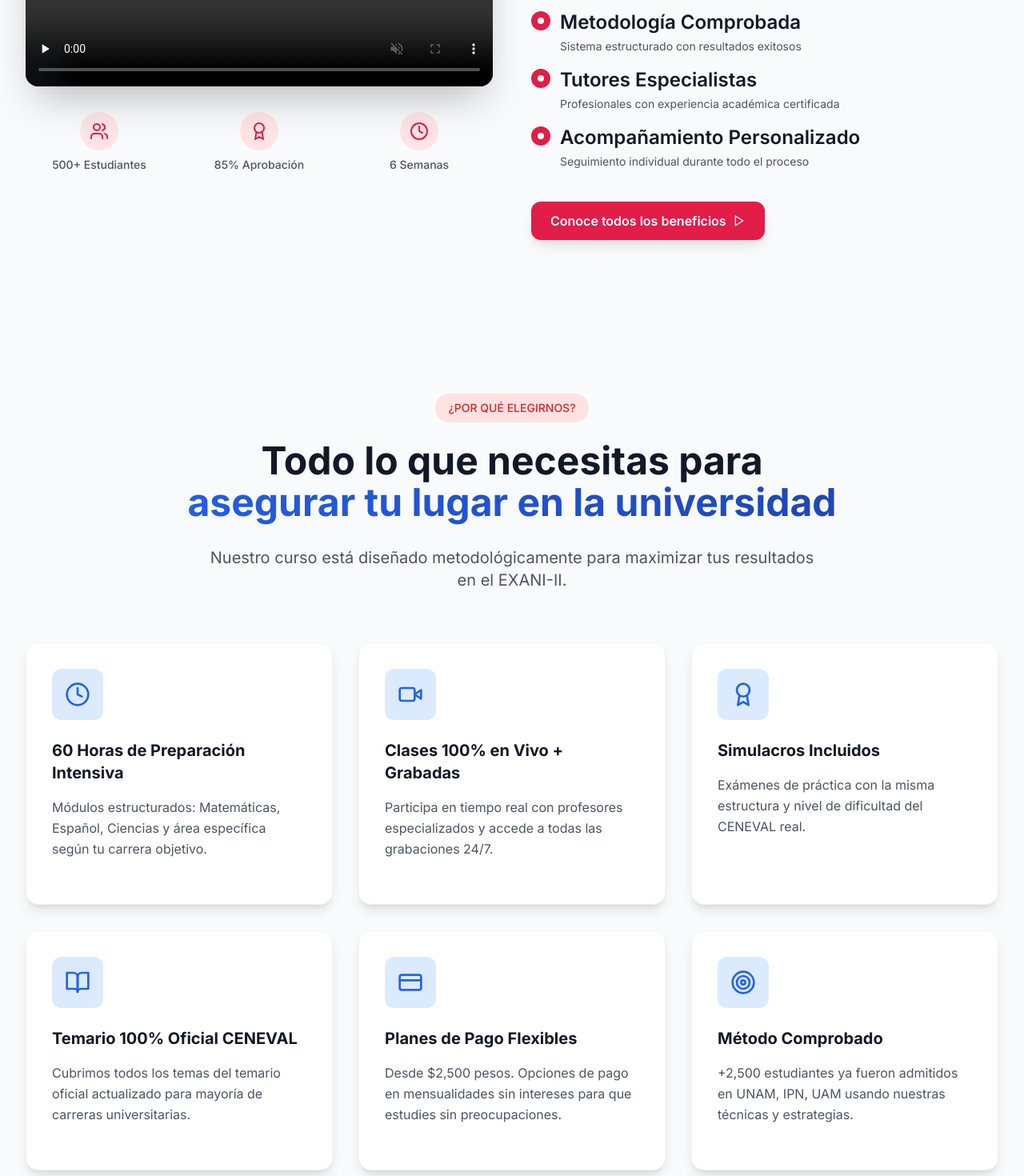
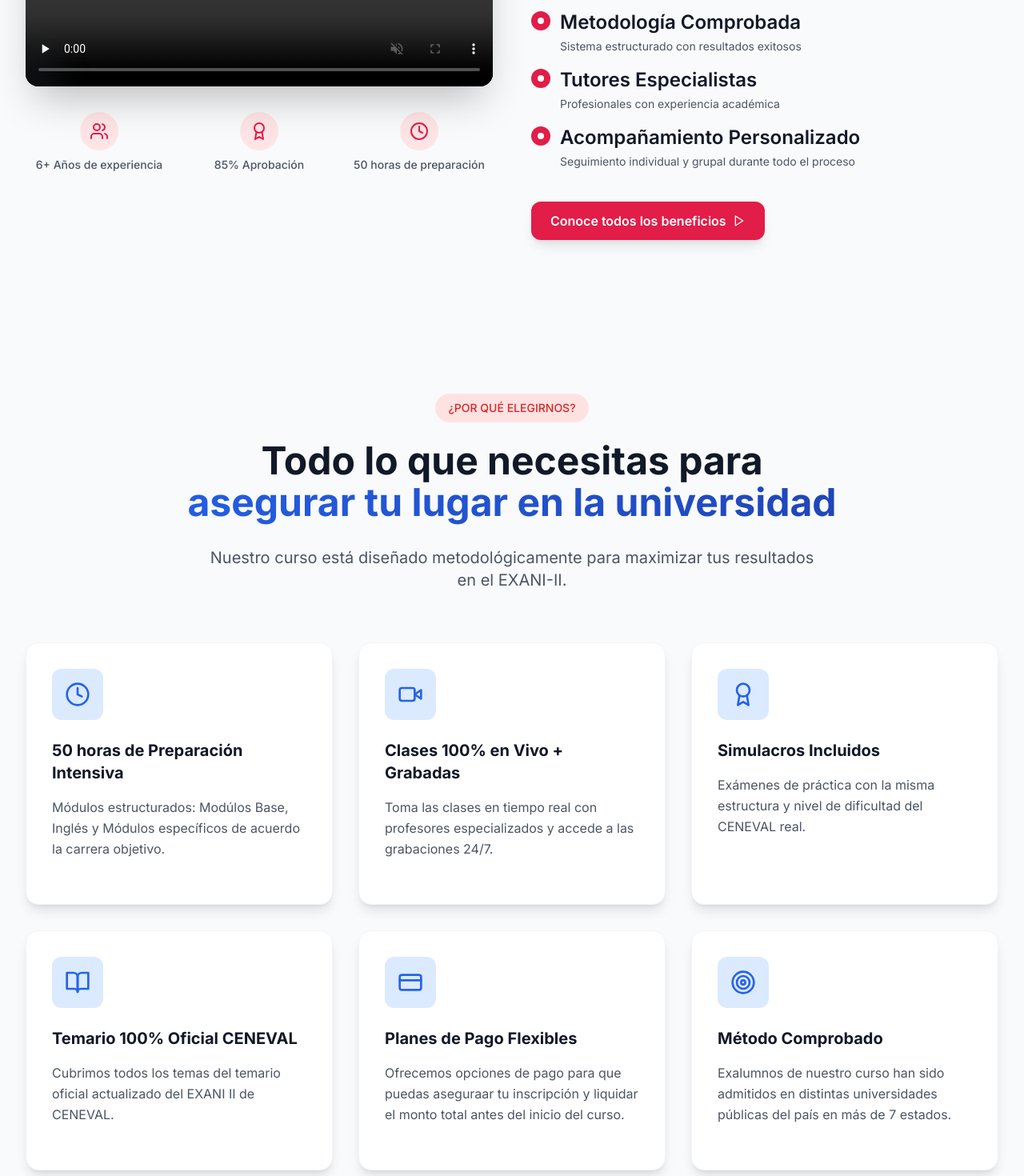
Before and after one commit to aldoelyisus31/curso-pasantias-landing, a React (Vite) app: page / in a window 1280 px wide. Shown: the part 1200-2670 px from the top of the page at 80% size. Built offline with nearby package versions, Linux system fonts and the light colour scheme; grey boxes are pictures that could not be loaded.

Commit message:
Checkpoint from VS Code for cloud agent session

```diff
--- a/src/components/layout/Header.tsx
+++ b/src/components/layout/Header.tsx
@@ -60,7 +60,7 @@ const Header: React.FC = () => {
                   isScrolled ? 'text-gray-600' : 'text-white/85'
                 )}
               >
-                Pasas tu, pasamos todos.
+                Pasas tú, Pasamos todos.
               </span>
             </div>
           </motion.div>
--- a/src/components/sections/About.tsx
+++ b/src/components/sections/About.tsx
@@ -36,7 +36,7 @@ const About: React.FC = () => {
     'Simulacros reales con retroalimentación personalizada',
     'Temario 100% actualizado según las últimas convocatorias',
     'Técnicas de manejo del tiempo y reducción de estrés',
-    'Seguimiento individual del progreso en cada módulo',
+    'Seguimiento individual y grupal durante todo el proceso',
     'Acceso a banco de preguntas exclusivo con más de 2000 ejercicios',
   ];
 
--- a/src/components/sections/Hero.tsx
+++ b/src/components/sections/Hero.tsx
@@ -25,7 +25,7 @@ export default function Hero() {
 
           <h1 className="text-5xl md:text-7xl font-extrabold text-white tracking-tight mb-6">
             <span className="block text-rose-500 mb-2">Pasas tú,</span>
-            pasamos todos.
+            Pasamos todos.
           </h1>
 
           <p className="mt-4 text-xl md:text-2xl text-slate-300 max-w-3xl mx-auto font-light leading-relaxed">
--- a/src/components/sections/Tutors.tsx
+++ b/src/components/sections/Tutors.tsx
@@ -237,12 +237,12 @@ const Tutors: React.FC = () => {
                 <div className="absolute -top-3 left-6 w-4 h-4 bg-gradient-to-r from-rose-500 to-slate-600 rounded-full shadow-lg transform rotate-45 opacity-0 group-hover:opacity-100 transition-all duration-300 delay-100" />
 
                 {/* Name */}
-                <h3 className="text-lg font-bold text-gray-900 mb-3 group-hover:text-white transition-colors duration-300">
+                <h3 className="text-lg font-bold text-gray-900 group-hover:text-white mb-3 transition-colors duration-300">
                   {tutor.name}
                 </h3>
 
                 {/* Description */}
-                <p className="text-gray-600 text-sm leading-relaxed mb-4 group-hover:text-white transition-colors duration-300">
+                <p className="text-gray-600 group-hover:text-gray-100 text-sm leading-relaxed mb-4 transition-colors duration-300">
                   {tutor.description}
                 </p>
 
--- a/src/components/sections/VideoPresentation.tsx
+++ b/src/components/sections/VideoPresentation.tsx
@@ -66,7 +66,7 @@ const VideoPresentation: React.FC = () => {
               <div className="w-12 h-12 bg-rose-100 rounded-full flex items-center justify-center mx-auto mb-2">
                 <Users className="h-6 w-6 text-rose-600" />
               </div>
-              <p className="text-sm text-gray-600 font-medium">500+ Estudiantes</p>
+              <p className="text-sm text-gray-600 font-medium">6+ Años de experiencia</p>
             </div>
             <div className="text-center">
               <div className="w-12 h-12 bg-rose-100 rounded-full flex items-center justify-center mx-auto mb-2">
@@ -78,7 +78,7 @@ const VideoPresentation: React.FC = () => {
               <div className="w-12 h-12 bg-rose-100 rounded-full flex items-center justify-center mx-auto mb-2">
                 <Clock className="h-6 w-6 text-rose-600" />
               </div>
-              <p className="text-sm text-gray-600 font-medium">6 Semanas</p>
+              <p className="text-sm text-gray-600 font-medium">50 horas de preparación</p>
             </div>
           </motion.div>
         </motion.div>
@@ -126,7 +126,7 @@ const VideoPresentation: React.FC = () => {
               </div>
               <div>
                 <h4 className="font-semibold text-gray-900 mb-1">Tutores Especialistas</h4>
-                <p className="text-gray-600 text-sm">Profesionales con experiencia académica certificada</p>
+                <p className="text-gray-600 text-sm">Profesionales con experiencia académica</p>
               </div>
             </div>
 
@@ -136,7 +136,7 @@ const VideoPresentation: React.FC = () => {
               </div>
               <div>
                 <h4 className="font-semibold text-gray-900 mb-1">Acompañamiento Personalizado</h4>
-                <p className="text-gray-600 text-sm">Seguimiento individual durante todo el proceso</p>
+                <p className="text-gray-600 text-sm">Seguimiento individual y grupal durante todo el proceso</p>
               </div>
             </div>
           </div>
--- a/src/constants/index.ts
+++ b/src/constants/index.ts
@@ -29,15 +29,15 @@ export const NAVIGATION_ITEMS: NavItem[] = [
 export const FEATURES: Feature[] = [
   {
     id: 'hours',
-    title: '60 Horas de Preparación Intensiva',
-    description: 'Módulos estructurados: Matemáticas, Español, Ciencias y área específica según tu carrera objetivo.',
+    title: '50 horas de Preparación Intensiva',
+    description: 'Módulos estructurados: Modúlos Base, Inglés y Módulos específicos de acuerdo la carrera objetivo.',
     icon: Clock,
     href: '#hours',
   },
   {
     id: 'live',
     title: 'Clases 100% en Vivo + Grabadas',
-    description: 'Participa en tiempo real con profesores especializados y accede a todas las grabaciones 24/7.',
+    description: 'Toma las clases en tiempo real con profesores especializados y accede a las grabaciones 24/7.',
     icon: Video,
     href: '#live',
   },
@@ -51,21 +51,21 @@ export const FEATURES: Feature[] = [
   {
     id: 'syllabus',
     title: 'Temario 100% Oficial CENEVAL',
-    description: 'Cubrimos todos los temas del temario oficial actualizado para mayoría de carreras universitarias.',
+    description: 'Cubrimos todos los temas del temario oficial actualizado del EXANI II de CENEVAL.',
     icon: BookOpen,
     href: '#syllabus',
   },
   {
     id: 'payment',
     title: 'Planes de Pago Flexibles',
-    description: 'Desde $2,500 pesos. Opciones de pago en mensualidades sin intereses para que estudies sin preocupaciones.',
+    description: 'Ofrecemos opciones de pago para que puedas aseguraar tu inscripción y liquidar el monto total antes del inicio del curso.',
     icon: CreditCard,
     href: '#payment',
   },
   {
     id: 'practical',
     title: 'Método Comprobado',
-    description: '+2,500 estudiantes ya fueron admitidos en UNAM, IPN, UAM usando nuestras técnicas y estrategias.',
+    description: 'Exalumnos de nuestro curso han sido admitidos en distintas universidades públicas del país en más de 7 estados.',
     icon: Target,
     href: '#practical',
   },
--- a/vite.config.ts
+++ b/vite.config.ts
@@ -1,19 +1,18 @@
 import { defineConfig } from 'vite'
 import react from '@vitejs/plugin-react'
-import path from 'path'
 
 // https://vitejs.dev/config/
 export default defineConfig({
   plugins: [react()],
   resolve: {
     alias: {
-      '@': path.resolve(__dirname, './src'),
-      '@/components': path.resolve(__dirname, './src/components'),
-      '@/hooks': path.resolve(__dirname, './src/hooks'),
-      '@/utils': path.resolve(__dirname, './src/utils'),
-      '@/types': path.resolve(__dirname, './src/types'),
-      '@/assets': path.resolve(__dirname, './src/assets'),
-      '@/constants': path.resolve(__dirname, './src/constants'),
+      '@': '/src',
+      '@/components': '/src/components',
+      '@/hooks': '/src/hooks',
+      '@/utils': '/src/utils',
+      '@/types': '/src/types',
+      '@/assets': '/src/assets',
+      '@/constants': '/src/constants',
     },
   },
   build: {
@@ -28,6 +27,7 @@ export default defineConfig({
     },
   },
   server: {
+    host: '0.0.0.0',
     port: 3000,
     open: true,
   },
```
Also changed, not shown: src/components/sections/Universities.tsx (+32 -17 lines).
